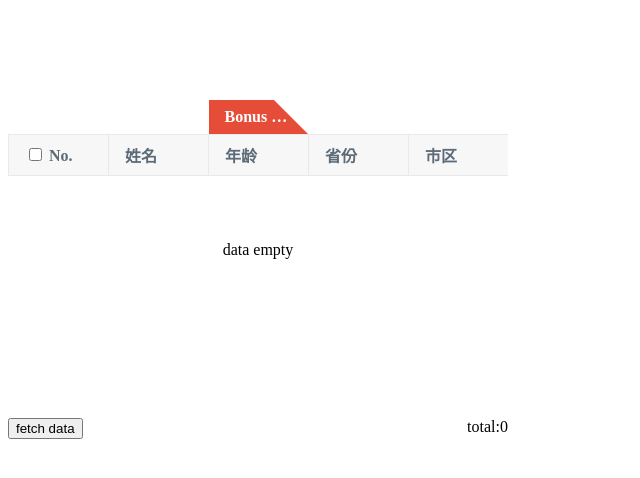
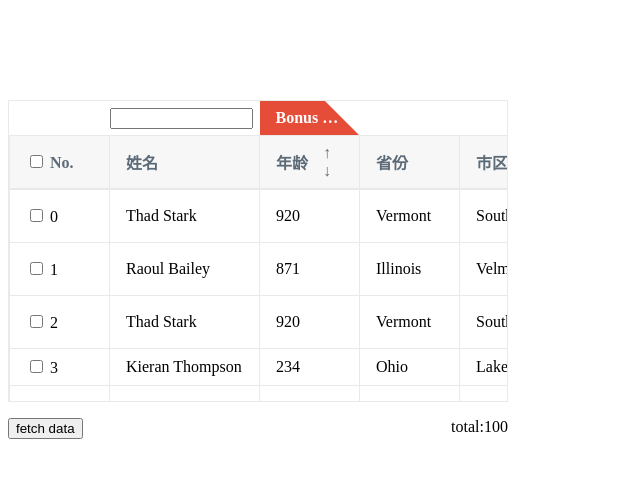
Before and after one commit to Mrooze-zeng/virtual-table-list-demo, a Vue app: page / in a window 1280 px wide. Shown: the top 478 px of the page, without its empty margins (0-640 px from the left). Built offline with nearby package versions, Linux system fonts and the light colour scheme.

Commit message:
添加筛选功能

```diff
--- a/src/App.vue
+++ b/src/App.vue
@@ -6,9 +6,16 @@
       @boundaryTop="handleBoundaryTop"
       @boundaryBottom="handleBoundaryBottom"
     >
+      <template v-slot:colcaption="slotProps">
+        <component
+          :is="slotProps.caption.slot"
+          v-bind="slotProps"
+          :action="handleCaptionAction"
+        ></component>
+      </template>
       <template v-slot:header="slotProps">
         <component
-          :is="slotProps.column.slot.header"
+          :is="slotProps.column.header.slot"
           v-bind="slotProps"
           v-bind:data="dataSource"
           v-bind:updateCol="updateCol"
@@ -17,7 +24,7 @@
       </template>
       <template v-slot:body="slotProps">
         <component
-          :is="slotProps.column.slot.body"
+          :is="slotProps.column.body.slot"
           v-bind:updateCol="updateCol"
           v-bind:updateRow="updateRow"
           v-bind="slotProps"
@@ -49,8 +56,11 @@
 import _ from "underscore";
 
 import CnTable from "./components/cn-table.vue";
-import AC from "./components/inner-components/a.vue";
-import AB from "./components/inner-components/b.vue";
+import CheckboxHeader from "./components/inner-components/checkbox-header.vue";
+import CheckboxBody from "./components/inner-components/checkbox-body.vue";
+import TextCaption from "./components/inner-components/text-caption.vue";
+import SearchCaption from "./components/inner-components/search-caption.vue";
+import FilterHeader from "./components/inner-components/filter-header.vue";
 
 const defautlData = [
   {
@@ -185,71 +195,16 @@ export default {
   name: "App",
   components: {
     CnTable,
-    AC,
-    AB,
+    CheckboxHeader,
+    CheckboxBody,
+    TextCaption,
+    SearchCaption,
+    FilterHeader,
   },
   data() {
     return {
       dataSource: [],
-      columns: [
-        {
-          title: "No.",
-          key: "id",
-          width: 100,
-          fixed: "left",
-          slot: {
-            header: "AC",
-            body: "AB",
-          },
-        },
-        {
-          title: "姓名",
-          key: "name",
-          fixed: "left",
-          width: 100,
-        },
-        {
-          title: "年龄",
-          key: "age",
-          width: 100,
-          caption: {
-            slot: true,
-            text: "Bonus Items",
-          },
-        },
-        {
-          title: "省份",
-          key: "province",
-          width: 100,
-        },
-        {
-          title: "市区",
-          key: "city",
-          width: 200,
-        },
-        {
-          title: "地址",
-          key: "address",
-          width: 200,
-        },
-        {
-          title: "邮编",
-          key: "zip",
-          width: 100,
-        },
-        {
-          title: "操作",
-          key: "action",
-          width: 100,
-          slot: {
-            header: "AC",
-            body: "AB",
-          },
-          action: function() {
-            console.log("action");
-          },
-        },
-      ],
+      columns: [],
       isLoading: false,
     };
   },
@@ -265,6 +220,9 @@ export default {
 
     updateRow: function(dataSource = []) {
       this.dataSource = dataSource;
+    },
+    handleCaptionAction: function(v, action = function() {}) {
+      action.call(this, v);
     },
     handleBoundaryTop: function() {
       console.log("reach top");
@@ -298,6 +256,84 @@ export default {
       }, 1000);
       this.isLoading = true;
     },
+    createColumns: function() {
+      this.columns = [
+        {
+          title: "No.",
+          key: "id",
+          width: 100,
+          fixed: "left",
+          header: {
+            slot: "CheckboxHeader",
+          },
+          body: {
+            slot: "CheckboxBody",
+          },
+        },
+        {
+          title: "姓名",
+          key: "name",
+          fixed: "left",
+          width: 150,
+          caption: {
+            slot: "SearchCaption",
+            action: function(v) {
+              const dataSource = this.createDataSource();
+              this.dataSource = dataSource.filter((i) => {
+                return i["name"].toUpperCase().includes(v.trim().toUpperCase());
+              });
+            },
+          },
+        },
+        {
+          title: "年龄",
+          key: "age",
+          width: 100,
+          header: {
+            slot: "FilterHeader",
+          },
+          caption: {
+            slot: "TextCaption",
+            text: "Bonus Items",
+          },
+        },
+        {
+          title: "省份",
+          key: "province",
+          width: 100,
+        },
+        {
+          title: "市区",
+          key: "city",
+          width: 200,
+        },
+        {
+          title: "地址",
+          key: "address",
+          width: 200,
+        },
+        {
+          title: "邮编",
+          key: "zip",
+          width: 100,
+        },
+        {
+          title: "操作",
+          key: "action",
+          width: 100,
+          header: {
+            slot: "CheckboxHeader",
+          },
+          body: {
+            slot: "CheckboxBody",
+          },
+        },
+      ];
+    },
+  },
+  mounted() {
+    this.createColumns();
+    this.fetchData();
   },
   created() {},
 };
--- a/src/components/cn-table-body.vue
+++ b/src/components/cn-table-body.vue
@@ -13,7 +13,7 @@
         <tr v-for="(row, i) in visibleData" :key="i">
           <td v-for="col in columns" :key="col.key">
             <slot
-              v-if="col.slot"
+              v-if="col.body"
               name="body"
               v-bind:data="row"
               v-bind:column="col"
--- a/src/components/cn-table-header.vue
+++ b/src/components/cn-table-header.vue
@@ -5,13 +5,21 @@
     </colgroup>
     <thead>
       <tr v-if="withColumnCaption" class="cn-table-header-caption">
-        <th v-for="col in columns" :key="col.name">
-          <span v-if="col.caption">{{ col.caption.text }}</span>
-        </th>
+        <template v-for="col in columns">
+          <template v-if="col.caption">
+            <slot
+              v-if="col.caption.slot"
+              name="colcaption"
+              v-bind:namekey="col.key"
+              v-bind:caption="col.caption"
+            ></slot>
+          </template>
+          <th v-else :key="col.name"></th>
+        </template>
       </tr>
       <tr>
-        <th v-for="col in columns" :key="col.name">
-          <slot v-if="col.slot" name="header" v-bind:column="col"></slot>
+        <th v-for="col in columns" :key="col.key">
+          <slot v-if="col.header" name="header" v-bind:column="col"></slot>
           <span v-else>{{ col.title }}</span>
         </th>
       </tr>
@@ -41,16 +49,8 @@ export default {
 </script>
 
 <style>
-table tr.cn-table-header-caption th {
-  background: #fff;
+.cn-table-header-caption th {
+  background: transparent;
   border: none;
-  overflow: hidden;
-  text-overflow: ellipsis;
-  background: #e54d38;
-  color: #fff;
-  clip-path: polygon(calc(100% - 34.5px) 0%, 100% 100%, 100% 100%, 0 100%, 0 0);
-}
-table tr.cn-table-header-caption th:empty {
-  background: transparent;
 }
 </style>
--- a/src/components/cn-table.vue
+++ b/src/components/cn-table.vue
@@ -10,6 +10,9 @@
       @scroll.prevent="handleBodyScrollLeft"
     >
       <cn-table-header :columns="sortFixedColumns">
+        <template v-slot:colcaption="slotProps">
+          <slot name="colcaption" v-bind="slotProps"> </slot>
+        </template>
         <template v-slot:header="slotProps">
           <slot name="header" v-bind="slotProps"> </slot>
         </template>
@@ -32,6 +35,9 @@
       :style="{ width: staticWidth }"
     >
       <cn-table-header :columns="sortFixedColumns">
+        <template v-slot:colcaption="slotProps">
+          <slot name="colcaption" v-bind="slotProps"> </slot>
+        </template>
         <template v-slot:header="slotProps">
           <slot name="header" v-bind="slotProps"> </slot>
         </template>
@@ -184,9 +190,9 @@ table th {
 }
 .cn-table-fixed-header {
   height: 100%;
-  /* width: calc(100vh - 100%); */
   position: relative;
   overflow-y: hidden;
+  border: 1px solid #e9e9e9;
 }
 
 .cn-table-data-empty {
@@ -198,7 +204,6 @@ table th {
 }
 
 .table-fixed-left {
-  border-right: 0;
   box-shadow: none;
   transition: box-shadow 0.3s ease;
   width: 100px;
@@ -208,6 +213,8 @@ table th {
   left: 0;
   overflow-x: hidden;
   background: #fff;
+  border: 1px solid #e9e9e9;
+  border-right: 0;
 }
 .table-fixed-left.table-fixed-left-scroll {
   box-shadow: 6px 0 6px -4px rgba(0, 0, 0, 0.2);
--- a/src/components/inner-components/a.vue
+++ b/src/components/inner-components/checkbox-body.vue
@@ -2,9 +2,9 @@
   <label>
     <input
       type="checkbox"
-      @change="handleClick"
-      :value="data.checked"
-      :checked="data.checked"
+      @change.prevent="handleClick"
+      :value="$attrs.data.checked"
+      :checked="$attrs.data.checked"
     />
     <span> {{ renderLabel() }} </span>
   </label>
@@ -12,14 +12,8 @@
 
 <script>
 export default {
-  name: "hello",
+  name: "checkbox-body",
   props: {
-    data: {
-      type: Array,
-      default: function() {
-        return [];
-      },
-    },
     column: {
       type: Object,
       default: function() {
@@ -40,18 +34,17 @@ export default {
   },
   methods: {
     handleClick: function(event) {
-      const data = this.data;
-      this.updateRow(
-        data.map((item) => {
-          item.checked = event.target.checked;
-          return item;
-        }),
-      );
+      this.updateCol({
+        ...this.$attrs.data,
+        ...{ checked: event.target.checked },
+      });
     },
     renderLabel: function() {
-      return this.column.title;
+      return this.$attrs.data.id;
     },
   },
-  mounted() {},
+  mounted() {
+    // console.log(this.data);
+  },
 };
 </script>
--- a/src/components/inner-components/b.vue
+++ b/src/components/inner-components/checkbox-header.vue
@@ -2,9 +2,9 @@
   <label>
     <input
       type="checkbox"
-      @change.prevent="handleClick"
-      :value="$attrs.data.checked"
-      :checked="$attrs.data.checked"
+      @change="handleClick"
+      :value="data.checked"
+      :checked="data.checked"
     />
     <span> {{ renderLabel() }} </span>
   </label>
@@ -12,8 +12,14 @@
 
 <script>
 export default {
-  name: "hello",
+  name: "checkbox-header",
   props: {
+    data: {
+      type: Array,
+      default: function() {
+        return [];
+      },
+    },
     column: {
       type: Object,
       default: function() {
@@ -34,17 +40,18 @@ export default {
   },
   methods: {
     handleClick: function(event) {
-      this.updateCol({
-        ...this.$attrs.data,
-        ...{ checked: event.target.checked },
-      });
+      const data = this.data;
+      this.updateRow(
+        data.map((item) => {
+          item.checked = event.target.checked;
+          return item;
+        }),
+      );
     },
     renderLabel: function() {
-      return this.$attrs.data.id;
+      return this.column.title;
     },
   },
-  mounted() {
-    // console.log(this.data);
-  },
+  mounted() {},
 };
 </script>
--- /dev/null
+++ b/src/components/inner-components/filter-header.vue
@@ -0,0 +1,72 @@
+<template>
+  <div class="filter-container">
+    <div>{{ renderLabel() }}</div>
+    <div class="filters">
+      <a @click="handleUp"> ↑</a><a @click="handleDown">↓</a>
+    </div>
+  </div>
+</template>
+<script>
+export default {
+  name: "filter-header",
+  props: {
+    data: {
+      type: Array,
+      default: function() {
+        return [];
+      },
+    },
+    column: {
+      type: Object,
+      default: function() {
+        return {};
+      },
+    },
+    updateRow: {
+      type: Function,
+      default: function() {},
+    },
+    updateCol: {
+      type: Function,
+      default: function() {},
+    },
+  },
+  methods: {
+    renderLabel: function() {
+      return this.column.title;
+    },
+    handleUp: function() {
+      const data = this.data;
+
+      this.updateRow(
+        data.sort((a, b) => {
+          return a[this.column.key] - b[this.column.key];
+        }),
+      );
+    },
+    handleDown: function() {
+      const data = this.data;
+
+      this.updateRow(
+        data.sort((a, b) => {
+          return b[this.column.key] - a[this.column.key];
+        }),
+      );
+    },
+  },
+};
+</script>
+
+<style scoped>
+.filter-container {
+  display: flex;
+  align-items: center;
+}
+.filters {
+  display: flex;
+  flex-wrap: wrap;
+  width: 15px;
+  margin-left: 15px;
+  cursor: pointer;
+}
+</style>
--- /dev/null
+++ b/src/components/inner-components/search-caption.vue
@@ -0,0 +1,42 @@
+<template>
+  <th>
+    <input type="text" @input="handleSearch" />
+  </th>
+</template>
+
+<script>
+export default {
+  name: "search-caption",
+  props: {
+    caption: {
+      type: Object,
+      default: function() {},
+    },
+    namekey: {
+      type: String,
+      default: "",
+    },
+    action: {
+      type: Function,
+      default: function() {},
+    },
+  },
+  data() {
+    return {};
+  },
+  methods: {
+    handleSearch: function(e) {
+      this.action(e.target.value, this.caption.action);
+    },
+  },
+};
+</script>
+
+<style scoped>
+th {
+  padding: 0;
+}
+input {
+  width: calc(100% - 15px);
+}
+</style>
--- /dev/null
+++ b/src/components/inner-components/text-caption.vue
@@ -0,0 +1,35 @@
+<template>
+  <th class="caption">
+    <span>{{ caption.text }}</span>
+  </th>
+</template>
+
+<script>
+export default {
+  name: "text-caption",
+  props: {
+    caption: {
+      type: Object,
+      default: function() {},
+    },
+    namekey: {
+      type: String,
+      default: "",
+    },
+    action: {
+      type: Function,
+      default: function() {},
+    },
+  },
+};
+</script>
+<style scoped>
+.caption {
+  border: none;
+  overflow: hidden;
+  text-overflow: ellipsis;
+  background: #e54d38;
+  color: #fff;
+  clip-path: polygon(calc(100% - 34.5px) 0%, 100% 100%, 100% 100%, 0 100%, 0 0);
+}
+</style>
```
